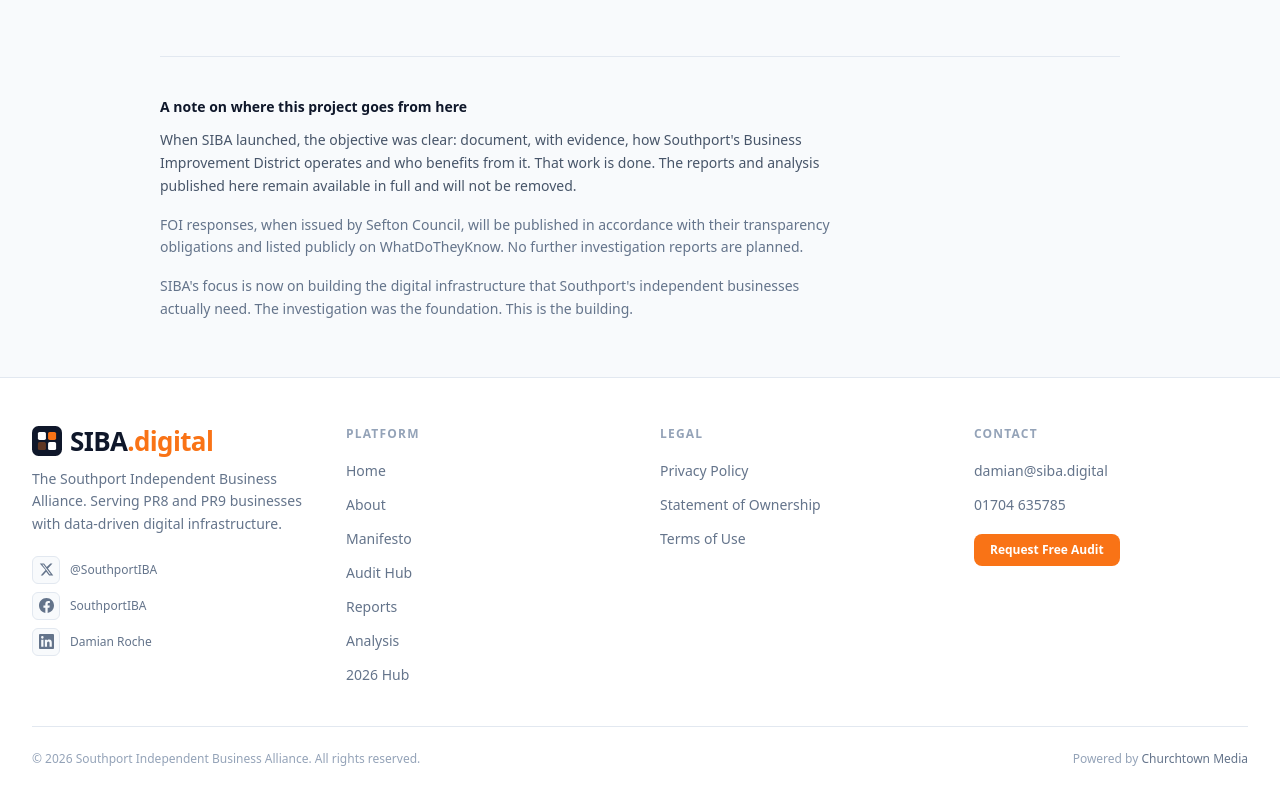
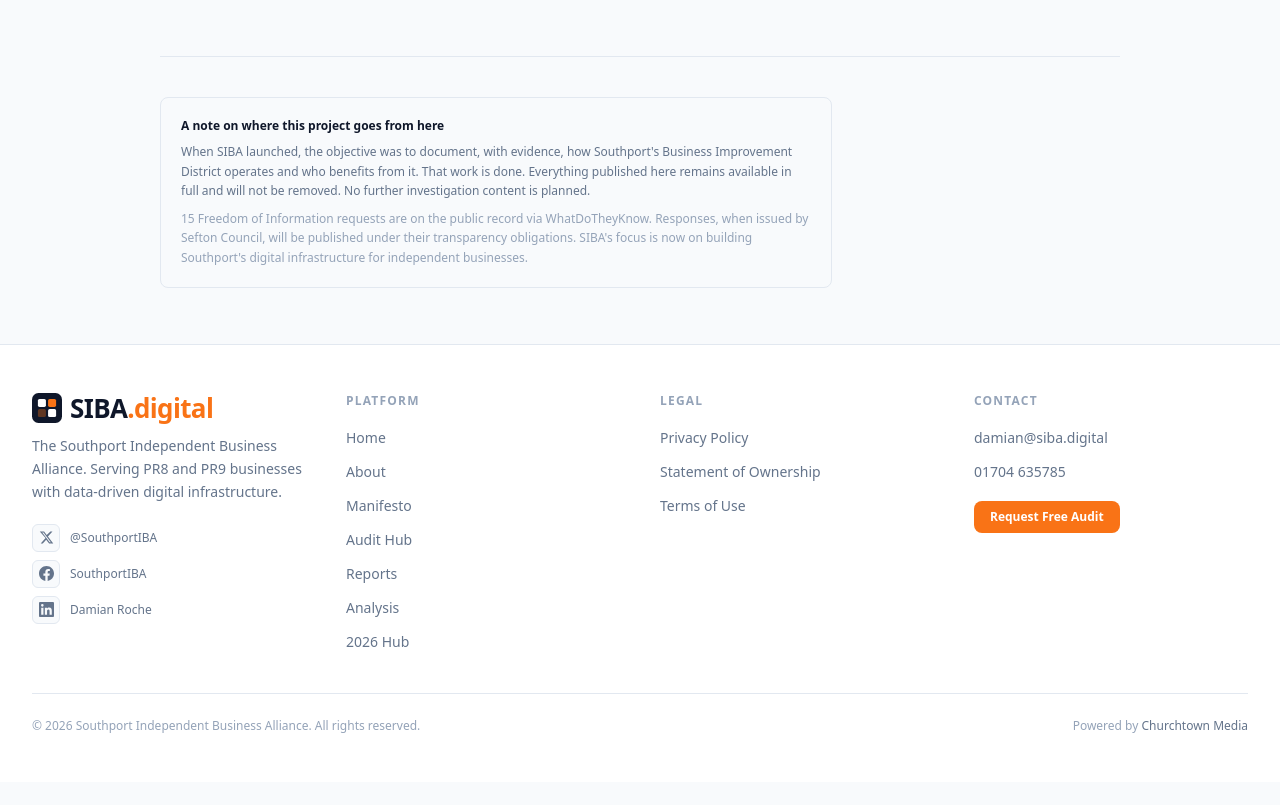
Before and after one commit to damian756/siba.digital, a Next.js app: page /reports in a window 1280 px wide. Shown: the part 1436-2241 px from the top of the page. After the commit the page ends 2218 px from the top, so only its background shows below. Built offline with nearby package versions, Linux system fonts and the light colour scheme.

Commit message:
Add InvestigationClosed component to all five investigation pages

```diff
--- a/app/analysis/page.tsx
+++ b/app/analysis/page.tsx
@@ -1,6 +1,7 @@
 import type { Metadata } from "next";
 import Link from "next/link";
 import { ArrowRight, Calendar } from "lucide-react";
+import InvestigationClosed from "@/components/InvestigationClosed";
 
 export const metadata: Metadata = {
   title: "SIBA Analysis: Structural Critiques of the BID Model",
@@ -66,19 +67,8 @@ export default function AnalysisPage() {
             Not reactive complaints about individual boards. Analysis of why
             the model itself produces predictable outcomes regardless of intent.
           </p>
-          <div className="mt-6 rounded-lg border border-[#e2e8f0] bg-[#f8fafc] px-5 py-4 max-w-2xl">
-            <p className="text-xs font-semibold text-[#0f172a] mb-2">A note on where this project goes from here</p>
-            <p className="text-xs text-[#64748b] leading-relaxed mb-2">
-              When SIBA launched, the objective was to document, with evidence, how Southport&apos;s
-              Business Improvement District operates and who benefits from it. That work is done.
-              Everything published here remains available in full and will not be removed. No
-              further analysis is planned.
-            </p>
-            <p className="text-xs text-[#94a3b8] leading-relaxed">
-              15 Freedom of Information requests are on the public record via WhatDoTheyKnow.
-              Responses, when issued by Sefton Council, will be published under their transparency
-              obligations. SIBA&apos;s focus is now on building Southport&apos;s digital infrastructure.
-            </p>
+          <div className="mt-6">
+            <InvestigationClosed />
           </div>
         </div>
       </div>
--- a/app/contact-log/page.tsx
+++ b/app/contact-log/page.tsx
@@ -1,5 +1,6 @@
 import type { Metadata } from "next";
 import { AlertTriangle, Phone, Eye, Clock, Calendar, Info } from "lucide-react";
+import InvestigationClosed from "@/components/InvestigationClosed";
 
 export const metadata: Metadata = {
   title: "Contact Log | SIBA",
@@ -120,6 +121,7 @@ export default function ContactLogPage() {
 
       {/* Entries */}
       <div className="mx-auto max-w-3xl px-4 sm:px-6 lg:px-8 py-12 space-y-6">
+        <InvestigationClosed />
 
         {entries.map((entry) => (
           <div
--- a/app/foi/page.tsx
+++ b/app/foi/page.tsx
@@ -2,6 +2,7 @@ import type { Metadata } from "next";
 import Link from "next/link";
 import { ArrowRight, ExternalLink, Clock } from "lucide-react";
 import FoiCountdown from "@/components/FoiCountdown";
+import InvestigationClosed from "@/components/InvestigationClosed";
 
 export const metadata: Metadata = {
   title: "FOI Requests: Sefton Council | SIBA",
@@ -233,6 +234,10 @@ export default function FoiPage() {
 
       <div className="mx-auto max-w-5xl px-4 sm:px-6 lg:px-8 py-14">
 
+        <div className="mb-10">
+          <InvestigationClosed />
+        </div>
+
         <FoiCountdown />
 
         <div className="rounded-lg border border-[#e2e8f0] bg-white px-5 py-4 mb-10 -mt-6 flex items-start gap-3">
@@ -359,19 +364,8 @@ export default function FoiPage() {
                 WhatDoTheyKnow
                 <ExternalLink size={11} />
               </a>
-              . Responses are automatically published there and will also be
-              published in full on this platform with analysis.
-            </p>
-            <p className="text-sm text-[#64748b] leading-relaxed">
-              If you have information relevant to any of these requests, or
-              to BID governance and public spending in Southport, contact{" "}
-              <a
-                href="mailto:damian@siba.digital"
-                className="text-[#f97316] hover:underline"
-              >
-                damian@siba.digital
-              </a>
-              . All communications handled in strict confidence.
+              . Responses will be published by Sefton Council under their transparency
+              obligations and listed publicly there.
             </p>
           </div>
         </div>
--- a/app/manifesto/page.tsx
+++ b/app/manifesto/page.tsx
@@ -2,6 +2,7 @@ import type { Metadata } from "next";
 import Image from "next/image";
 import Link from "next/link";
 import { ArrowRight } from "lucide-react";
+import InvestigationClosed from "@/components/InvestigationClosed";
 
 export const metadata: Metadata = {
   title: "The SIBA Manifesto",
@@ -65,6 +66,11 @@ export default function ManifestoPage() {
             Business Improvement District model is not fit for purpose in 2026.
           </p>
         </div>
+      </div>
+
+      {/* Investigation closed note */}
+      <div className="mx-auto max-w-3xl px-4 sm:px-6 lg:px-8 pt-10">
+        <InvestigationClosed />
       </div>
 
       {/* Cover image */}
--- a/app/reports/page.tsx
+++ b/app/reports/page.tsx
@@ -1,6 +1,7 @@
 import type { Metadata } from "next";
 import Link from "next/link";
 import { ArrowRight, FileText, Calendar, Clock } from "lucide-react";
+import InvestigationClosed from "@/components/InvestigationClosed";
 
 export const metadata: Metadata = {
   title: "SIBA Reports: The Southport Accountability Project",
@@ -171,27 +172,7 @@ export default function ReportsPage() {
 
         {/* Investigation sign-off */}
         <div className="mt-14 border-t border-[#e2e8f0] pt-10">
-          <div className="max-w-2xl">
-            <p className="text-sm font-semibold text-[#0f172a] mb-3">
-              A note on where this project goes from here
-            </p>
-            <p className="text-sm text-[#475569] leading-relaxed mb-4">
-              When SIBA launched, the objective was clear: document, with evidence, how
-              Southport&apos;s Business Improvement District operates and who benefits from it.
-              That work is done. The reports and analysis published here remain available in full
-              and will not be removed.
-            </p>
-            <p className="text-sm text-[#64748b] leading-relaxed mb-4">
-              FOI responses, when issued by Sefton Council, will be published in accordance with
-              their transparency obligations and listed publicly on WhatDoTheyKnow. No further
-              investigation reports are planned.
-            </p>
-            <p className="text-sm text-[#64748b] leading-relaxed">
-              SIBA&apos;s focus is now on building the digital infrastructure that Southport&apos;s
-              independent businesses actually need. The investigation was the foundation. This is
-              the building.
-            </p>
-          </div>
+          <InvestigationClosed />
         </div>
       </div>
     </div>
--- /dev/null
+++ b/components/InvestigationClosed.tsx
@@ -0,0 +1,21 @@
+export default function InvestigationClosed() {
+  return (
+    <div className="rounded-lg border border-[#e2e8f0] bg-[#f8fafc] px-5 py-5 max-w-2xl">
+      <p className="text-xs font-semibold text-[#0f172a] mb-2">
+        A note on where this project goes from here
+      </p>
+      <p className="text-xs text-[#64748b] leading-relaxed mb-2">
+        When SIBA launched, the objective was to document, with evidence, how
+        Southport&apos;s Business Improvement District operates and who benefits from it.
+        That work is done. Everything published here remains available in full and will
+        not be removed. No further investigation content is planned.
+      </p>
+      <p className="text-xs text-[#94a3b8] leading-relaxed">
+        15 Freedom of Information requests are on the public record via WhatDoTheyKnow.
+        Responses, when issued by Sefton Council, will be published under their
+        transparency obligations. SIBA&apos;s focus is now on building Southport&apos;s
+        digital infrastructure for independent businesses.
+      </p>
+    </div>
+  );
+}
```
